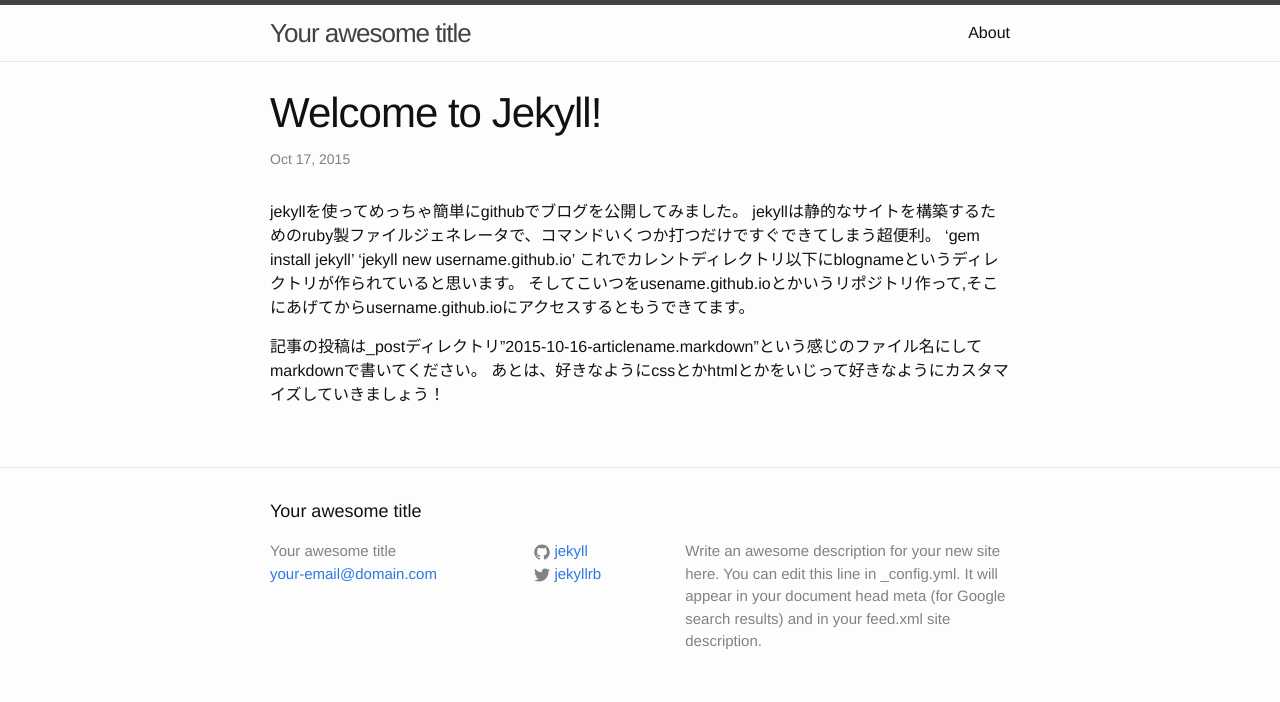
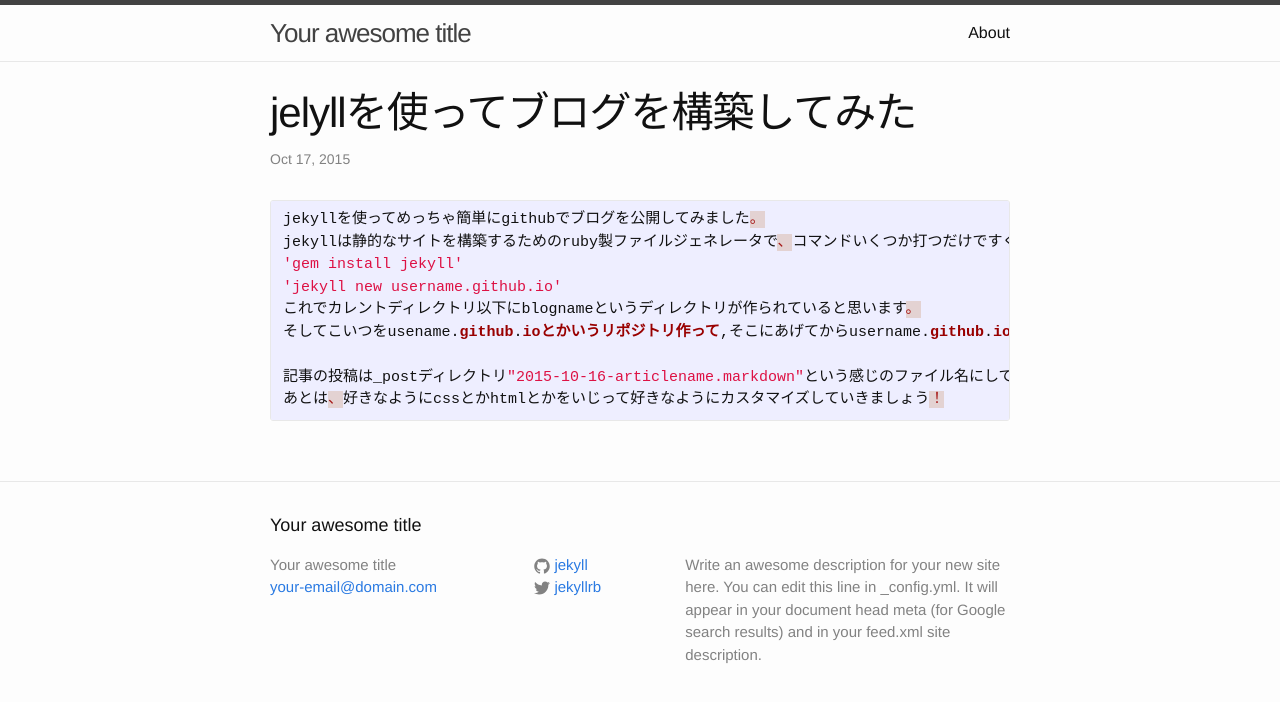
Before and after one commit to jiruru/jiruru.github.io, a Jekyll site: the page built from _posts/2015-10-17-jelyllを使ってブログを構築してみた.markdown, in a window 1280 px wide. Shown: the top 702 px of the page. Built offline with Jekyll 4.4.1, drawn with Linux system fonts in a browser that asks for light colours.

Commit message:
記事修正

```diff
--- a/_posts/2015-10-17-jelyllを使ってブログを構築してみた.markdown
+++ b/_posts/2015-10-17-jelyllを使ってブログを構築してみた.markdown
@@ -1,10 +1,10 @@
 ---
 layout: post
-title:  "Welcome to Jekyll!"
+title:  "jelyllを使ってブログを構築してみた"
 date:   2015-10-17 11:17:49
 categories: jekyll update
 ---
-
+{% highlight ruby %}
 jekyllを使ってめっちゃ簡単にgithubでブログを公開してみました。
 jekyllは静的なサイトを構築するためのruby製ファイルジェネレータで、コマンドいくつか打つだけですぐできてしまう超便利。
 'gem install jekyll'
@@ -14,7 +14,7 @@ jekyllは静的なサイトを構築するためのruby製ファイルジェネ
 
 記事の投稿は_postディレクトリ"2015-10-16-articlename.markdown"という感じのファイル名にしてmarkdownで書いてください。
 あとは、好きなようにcssとかhtmlとかをいじって好きなようにカスタマイズしていきましょう！
-
+{% endhighlight %}
 
 [jekyll]:      http://jekyllrb.com
 [jekyll-gh]:   https://github.com/jekyll/jekyll
```
